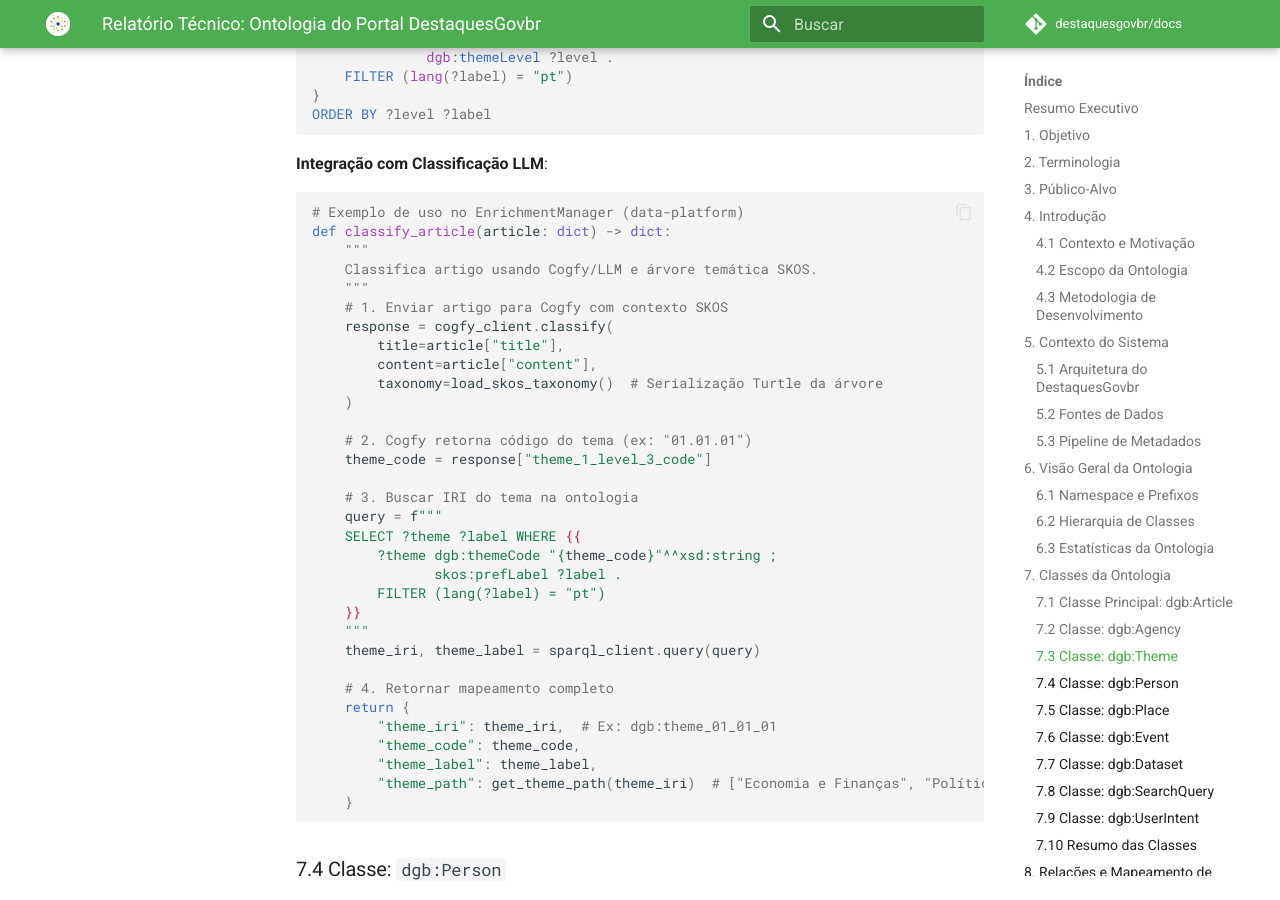
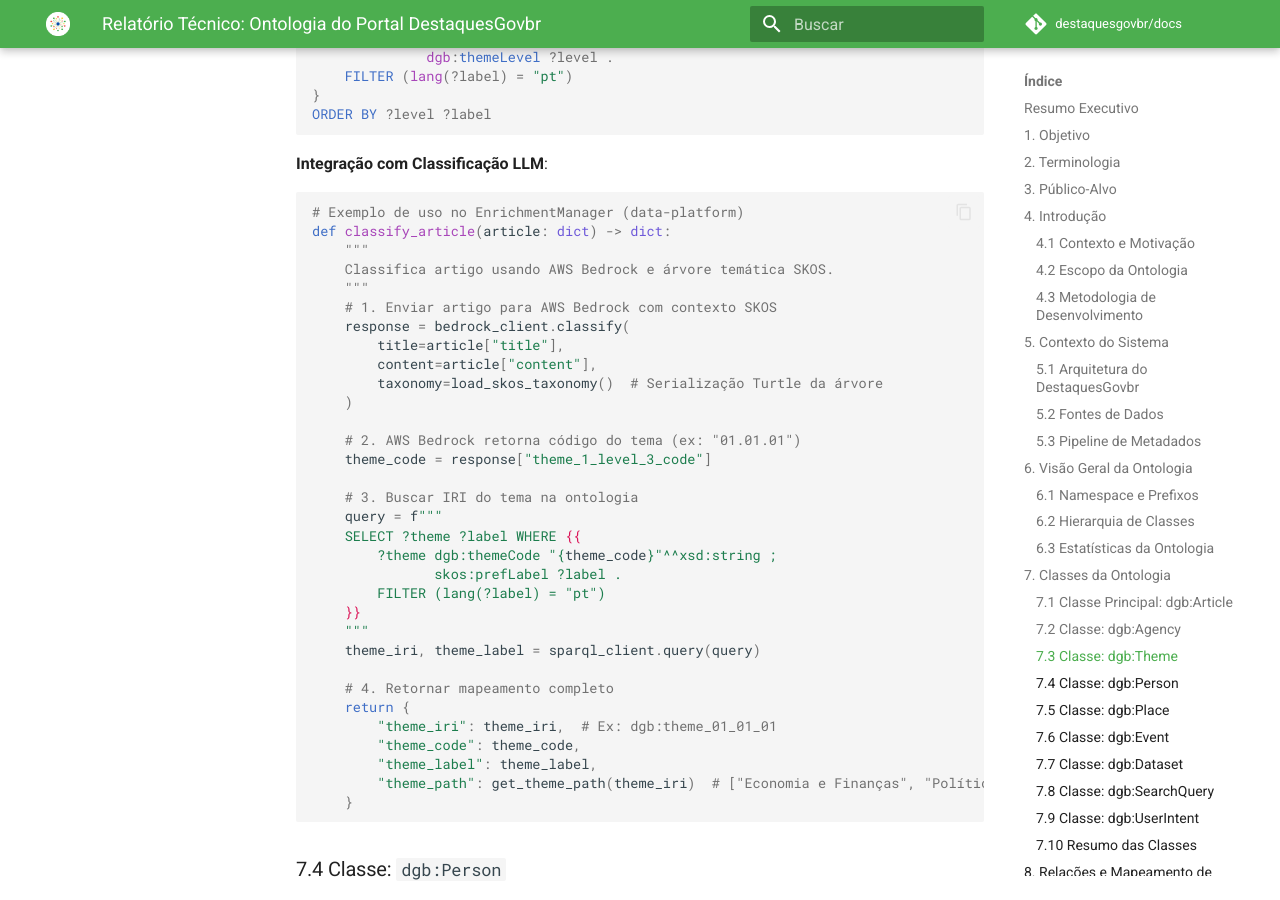
Before and after one commit to destaquesgovbr/docs, an MkDocs documentation site: the page built from docs/relatorios/Relatório-Técnico-DestaquesGovbr-Ontologia-26-05-Versao-01.md, in a window 1280 px wide and 900 px high, scrolled down 18442 px. Built offline with MkDocs 1.6.1 and Material for MkDocs 9.7.7, drawn with Linux system fonts in a browser that asks for light colours; comment, search, counter and statistics services are not loaded; some of the changed text lies outside the part shown.

Commit message:
docs: substitui Cogfy por AWS Bedrock no relatório de ontologia
- Atualiza 8 ocorrências de "Cogfy" para "AWS Bedrock"
- Diagramas Mermaid atualizados (CF = AWS Bedrock)
- Código Python atualizado (cogfy_client → bedrock_client)
- Descrições de tabelas e sequências corrigidas
- Mantém consistência com arquitetura atual do sistema

Co-Authored-By: Claude Sonnet 4.5 <noreply@anthropic.com>

```diff
--- a/docs/relatorios/Relatório-Técnico-DestaquesGovbr-Ontologia-26-05-Versao-01.md
+++ b/docs/relatorios/Relatório-Técnico-DestaquesGovbr-Ontologia-26-05-Versao-01.md
@@ -74,7 +74,7 @@ Este documento tem como objetivo:
 
 O Portal DestaquesGovbr agrega notícias de ~160 portais governamentais brasileiros (gov.br), processando diariamente ~500 novos artigos. O volume e diversidade de fontes (Ministérios, autarquias, fundações) exigem uma **representação formal do conhecimento** que permita:
 
-1. **Classificação automática** via LLM (Cogfy) usando taxonomia hierárquica
+1. **Classificação automática** via LLM (AWS Bedrock) usando taxonomia hierárquica
 2. **Busca semântica** híbrida (keyword BM25 + vetores)
 3. **Interoperabilidade** com sistemas externos (datasets HuggingFace, APIs públicas)
 4. **Governança de metadados** com padrões internacionais
@@ -117,7 +117,7 @@ graph TB
 
     subgraph "Processamento"
         DP[Data Platform<br/>Python]
-        CF[Cogfy/LLM<br/>Classificação]
+        CF[AWS Bedrock<br/>Classificação LLM]
     end
 
     subgraph "Armazenamento"
@@ -162,7 +162,7 @@ graph TB
 sequenceDiagram
     participant SC as Scraper
     participant DP as Data Platform
-    participant CF as Cogfy/LLM
+    participant CF as AWS Bedrock
     participant PG as PostgreSQL
     participant ONT as Ontologia
 
@@ -288,7 +288,7 @@ classDiagram
 | Propriedade | Tipo | Cardinalidade | Descrição |
 |-------------|------|---------------|-----------|
 | `dgb:subtitle` | `xsd:string` | 0..1 | Subtítulo da notícia |
-| `dgb:summary` | `xsd:string` | 0..1 | Resumo gerado pelo Cogfy/LLM |
+| `dgb:summary` | `xsd:string` | 0..1 | Resumo gerado pelo AWS Bedrock |
 | `dgb:editorialLead` | `xsd:string` | 0..1 | Lead editorial original |
 | `dgb:imageUrl` | `xsd:anyURI` | 0..1 | URL da imagem destaque |
 | `dgb:videoUrl` | `xsd:anyURI` | 0..1 | URL do vídeo (YouTube/Vimeo) |
@@ -780,16 +780,16 @@ ORDER BY ?level ?label
 # Exemplo de uso no EnrichmentManager (data-platform)
 def classify_article(article: dict) -> dict:
     """
-    Classifica artigo usando Cogfy/LLM e árvore temática SKOS.
+    Classifica artigo usando AWS Bedrock e árvore temática SKOS.
     """
-    # 1. Enviar artigo para Cogfy com contexto SKOS
-    response = cogfy_client.classify(
+    # 1. Enviar artigo para AWS Bedrock com contexto SKOS
+    response = bedrock_client.classify(
         title=article["title"],
         content=article["content"],
         taxonomy=load_skos_taxonomy()  # Serialização Turtle da árvore
     )
 
-    # 2. Cogfy retorna código do tema (ex: "01.01.01")
+    # 2. AWS Bedrock retorna código do tema (ex: "01.01.01")
     theme_code = response["theme_1_level_3_code"]
 
     # 3. Buscar IRI do tema na ontologia
@@ -2731,7 +2731,7 @@ A ontologia DestaquesGovbr **reutiliza** vocabulários padrão da web semântica
 |------------|---------|
 | `prov:Entity` | Artigo como entidade rastreável |
 | `prov:Activity` | Processo de scraping/enriquecimento |
-| `prov:Agent` | Data Platform, Cogfy/LLM |
+| `prov:Agent` | Data Platform, AWS Bedrock |
 
 **Propriedades Planejadas**:
 
```
